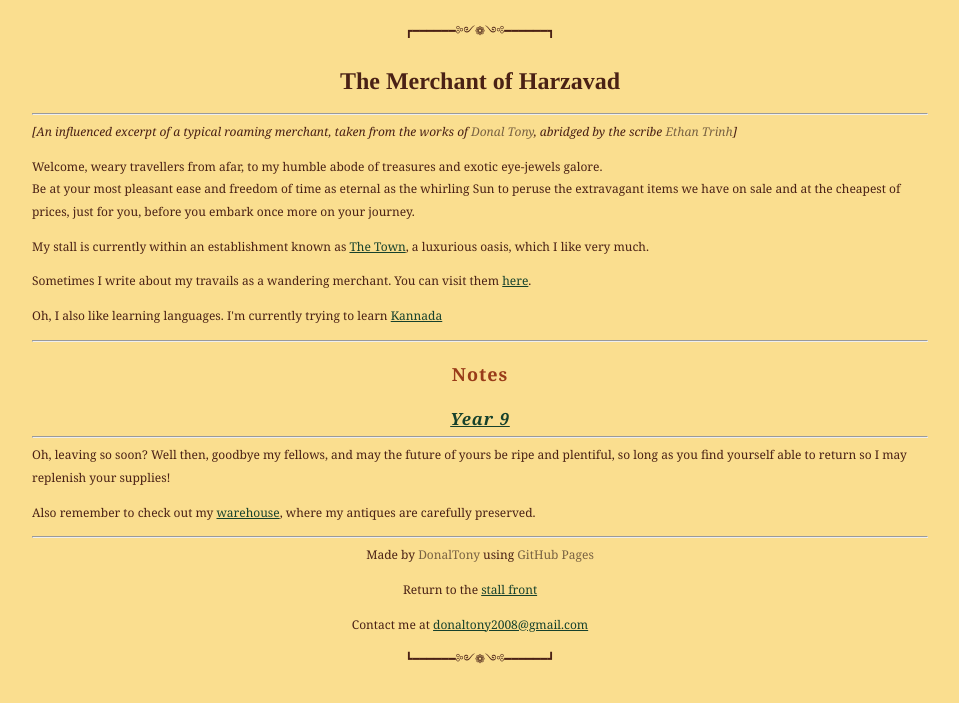
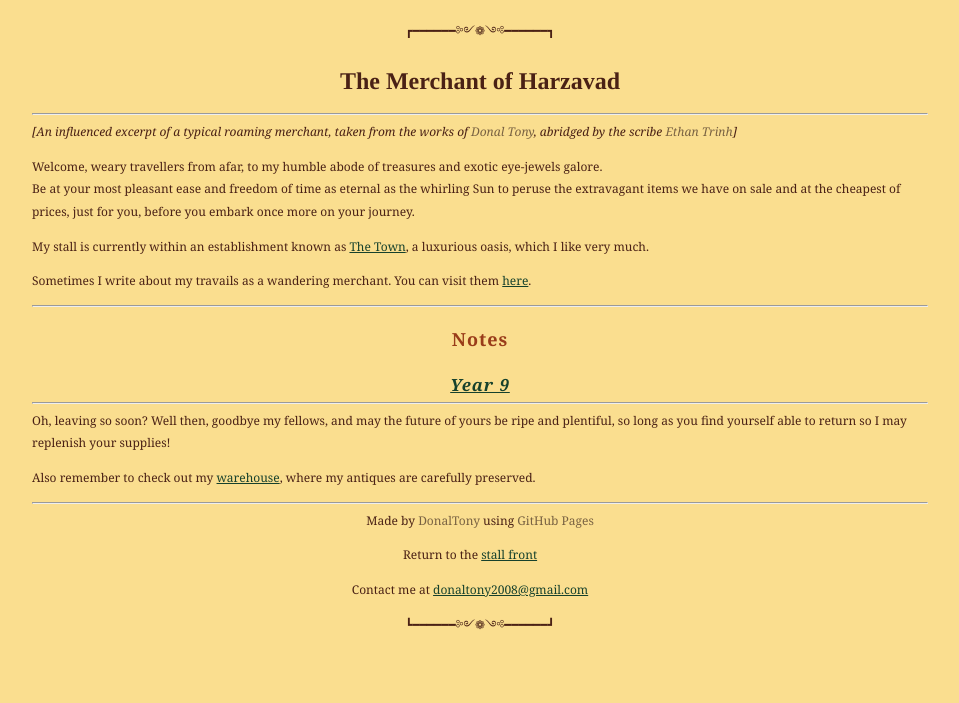
Before and after one commit to dvaraka/the-merchant, a Jekyll site: the page built from index.md, in a window 1280 px wide. Shown: the top 703 px of the page, without its empty margins (160-1119 px from the left). Built offline with Jekyll 4.4.1, drawn with Linux system fonts in a browser that asks for light colours; our own code applies the rules of GitHub Pages for plain Markdown files.

Commit message:
Update index.md

```diff
--- a/index.md
+++ b/index.md
@@ -6,7 +6,6 @@
   <p class="intro">Welcome, weary travellers from afar, to my humble abode of treasures and exotic eye-jewels galore. <br> Be at your most pleasant ease and freedom of time as eternal as the whirling Sun to peruse the extravagant items we have on sale and at the cheapest of prices, just for you, before you embark once more on your journey.</p>
   <p>My stall is currently within an establishment known as <a href="/the-merchant/the-town.html">The Town</a>, a luxurious oasis, which I like very much.</p>
   <p>Sometimes I write about my travails as a wandering merchant. You can visit them <a href="/the-merchant/ramblings.html">here</a>.</p>
-  <p>Oh, I also like learning languages. I'm currently trying to learn <a href="/the-merchant/notes/languages/kannada/kannada-home.html">Kannada</a></p>
   <hr class="divider_one">
   <h2 class="subtitles">Notes</h2>
   <h3 class="intro"><b><a href="https://harzavad.github.io/the-merchant/notes/year-9.html">Year 9</a></b></h3>
```
